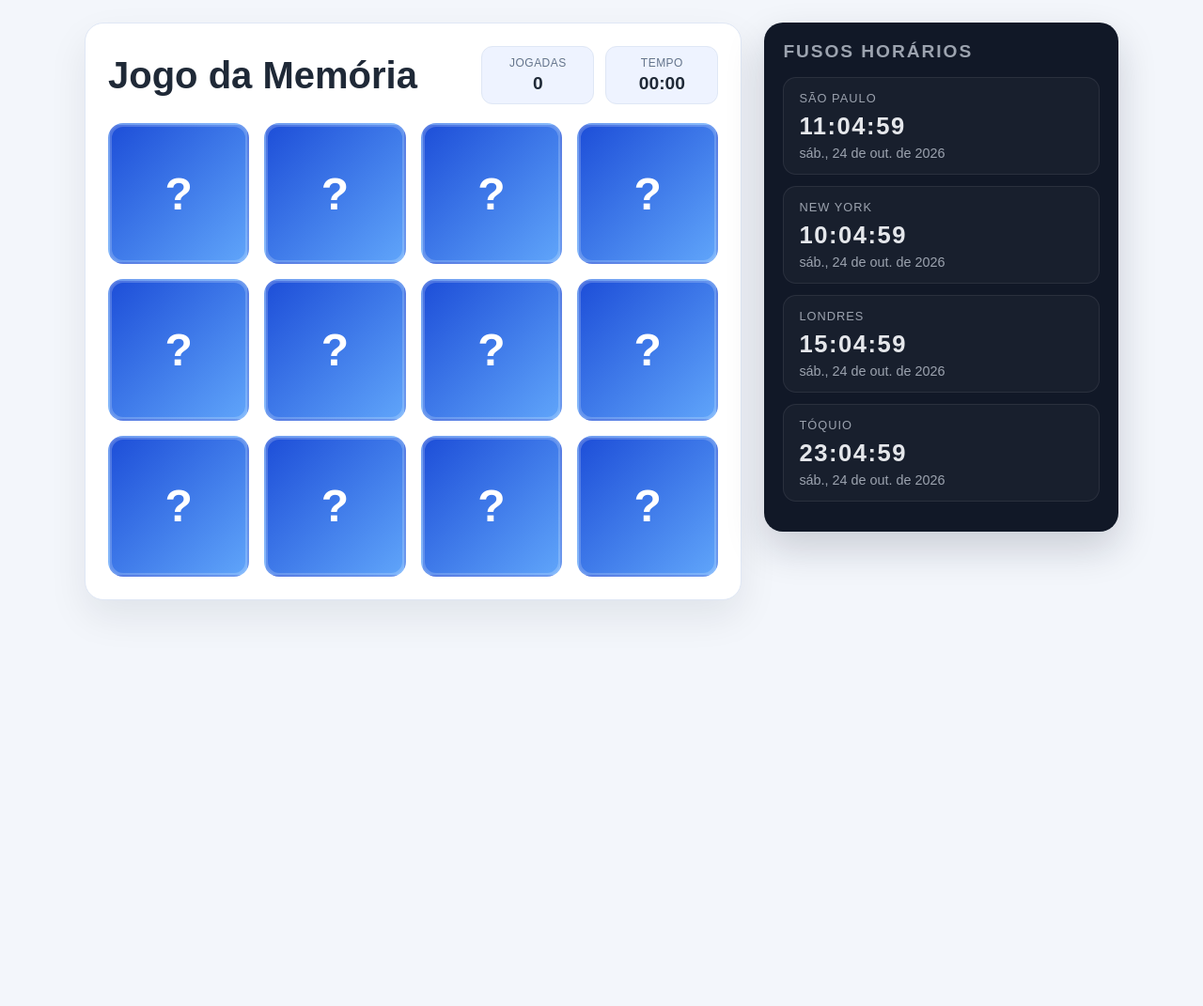
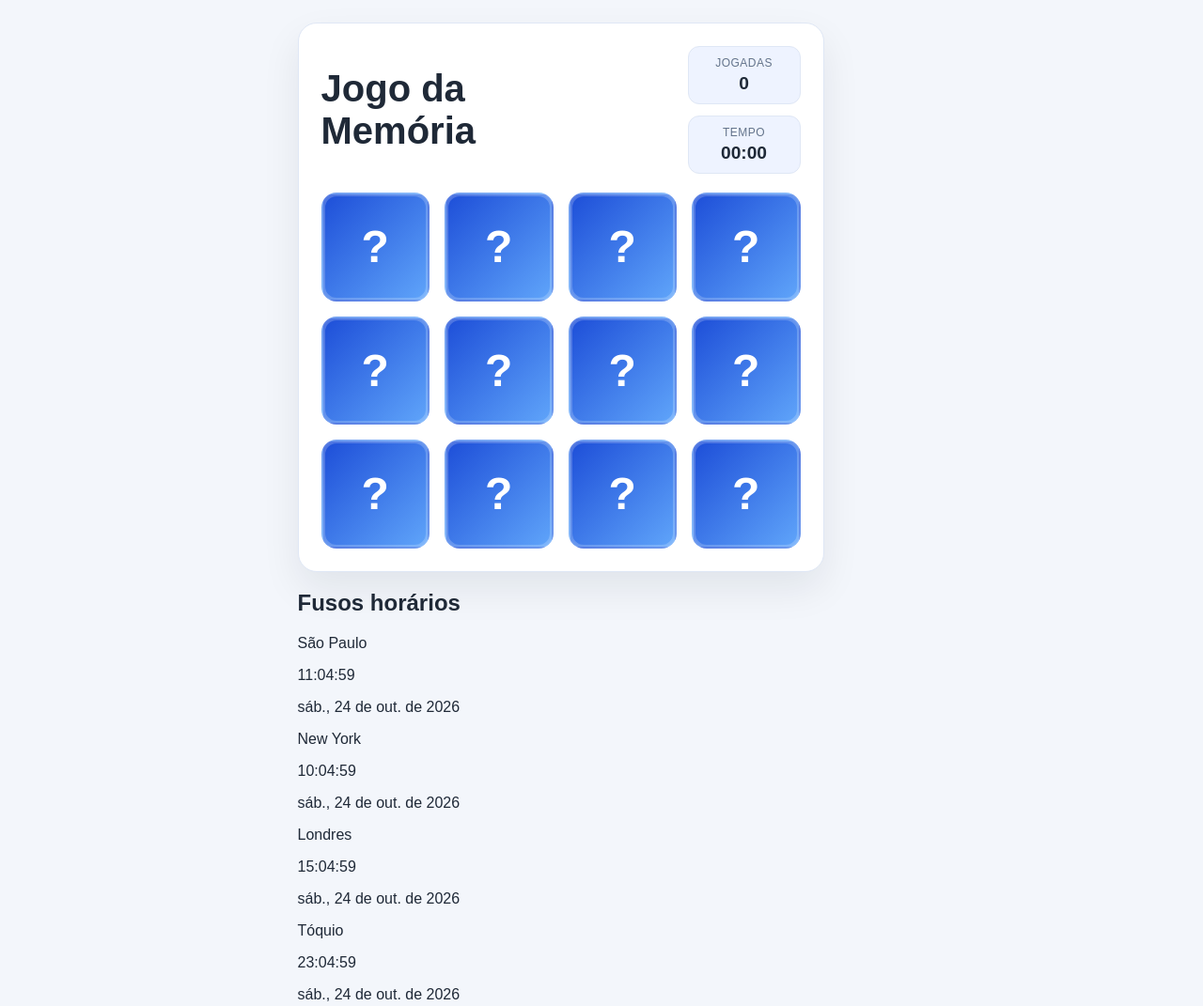
Before and after one commit to enzo247/Projeto-Copilot, a plain HTML site: page index.html in a window 1280 px wide. Shown: the whole page at 94% size. Before the commit the page ends 800 px from the top, so only its background shows below. Drawn offline with Linux system fonts and the light colour scheme.

Commit message:
Simplify the stylesheet to keep only the card game layout and remove the world clock styling

```diff
--- a/style.css
+++ b/style.css
@@ -11,9 +11,6 @@
   --shadow: rgba(15, 23, 42, 0.08);
   --card-front: #dbeafe;
   --card-back: linear-gradient(135deg, #1d4ed8, #60a5fa);
-  --clock-bg: #111827;
-  --clock-text: #e5e7eb;
-  --clock-muted: #9ca3af;
 }
 
 * {
@@ -30,19 +27,15 @@ body {
 }
 
 body {
+  display: flex;
+  align-items: center;
+  justify-content: center;
+  min-height: 100vh;
   padding: 24px;
 }
 
-.page {
-  max-width: 1100px;
-  margin: 0 auto;
-  display: grid;
-  grid-template-columns: 1.3fr 0.7fr;
-  gap: 24px;
-  align-items: start;
-}
-
 .game {
+  width: min(100%, 560px);
   background: var(--panel);
   border: 1px solid var(--border);
   border-radius: 20px;
@@ -223,57 +216,6 @@ h1 {
   outline-offset: 2px;
 }
 
-.clock-panel {
-  background: var(--clock-bg);
-  color: var(--clock-text);
-  border-radius: 20px;
-  padding: 20px;
-  box-shadow: 0 18px 40px rgba(15, 23, 42, 0.18);
-}
-
-.clock-title {
-  margin: 0 0 16px;
-  font-size: 1.2rem;
-  color: var(--clock-muted);
-  text-transform: uppercase;
-  letter-spacing: 0.1em;
-}
-
-.timezone-card {
-  background: rgba(255, 255, 255, 0.03);
-  border: 1px solid rgba(255, 255, 255, 0.08);
-  border-radius: 14px;
-  padding: 14px 16px;
-  margin-bottom: 12px;
-}
-
-.timezone-label {
-  margin: 0;
-  font-size: 0.8rem;
-  color: var(--clock-muted);
-  letter-spacing: 0.08em;
-  text-transform: uppercase;
-}
-
-.time {
-  margin: 8px 0 0;
-  font-size: clamp(1.5rem, 2vw, 2.2rem);
-  font-weight: 700;
-  letter-spacing: 0.06em;
-}
-
-.date {
-  margin-top: 6px;
-  color: var(--clock-muted);
-  font-size: 0.9rem;
-}
-
-@media (max-width: 860px) {
-  .page {
-    grid-template-columns: 1fr;
-  }
-}
-
 @media (max-width: 540px) {
   body {
     padding: 16px;
```
